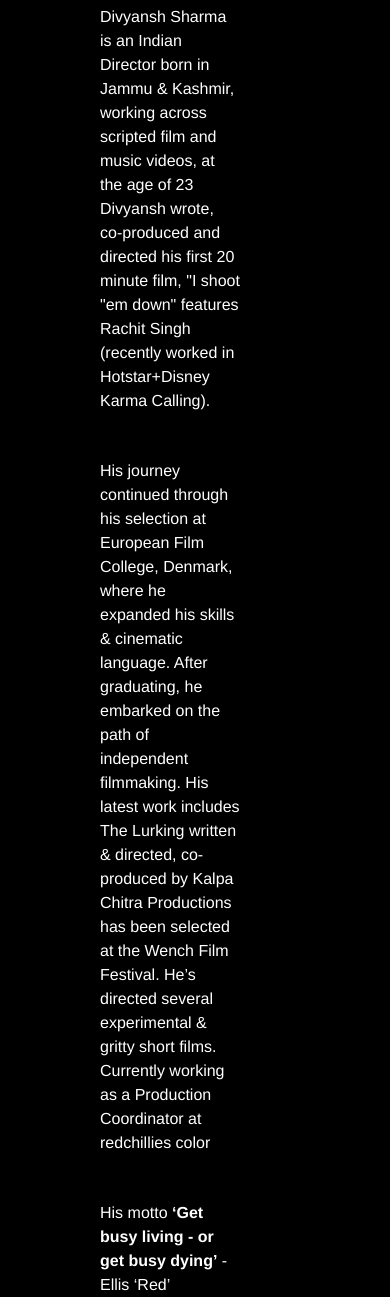
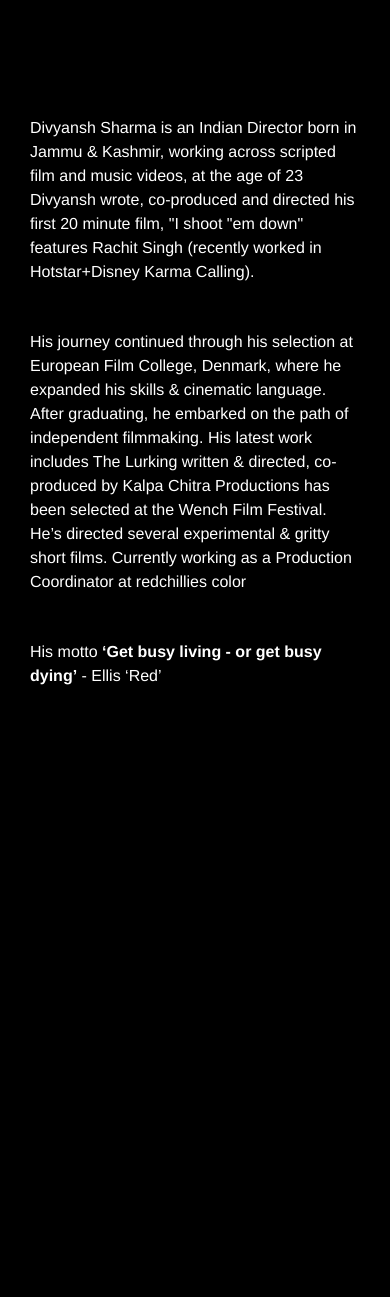
Before and after one commit to sram21/film-divyansh, a Flask app: page /about in a window 390 px wide. Shown: the part 84-1381 px from the top of the page. After the commit the page ends 769 px from the top, so only its background shows below. Run offline with Flask 3, Linux system fonts and the light colour scheme.

Commit message:
correction done in about pages

```diff
--- a/templates/about.html
+++ b/templates/about.html
@@ -9,7 +9,8 @@
             flex-direction: column;
             align-items: left;
             justify-content: center;
-            height: 80vh;
+            margin-top: 100px;
+            /* height: 80vh; */
         }
 
         p {
@@ -24,13 +25,14 @@
 
         @media only screen and (max-width: 600px) {
             .about-container {
-                margin-top: 320px;
+                margin-top: 100px;
 
             }
 
             p {
                 margin-bottom: 30px;
-                padding-left: 100px;
+                padding-left: 30px;
+                padding-right: 30px;
                 align-items: left;
                 justify-content: left;
             }
@@ -48,6 +50,7 @@
         He’s directed several experimental & gritty short films. Currently working as a Production Coordinator at redchillies color</p>
 
         <p>His motto <b>‘Get busy living - or get busy dying’</b> - Ellis ‘Red’</p>
+        <p></p>
     </div>
 
 {% endblock %}
```
